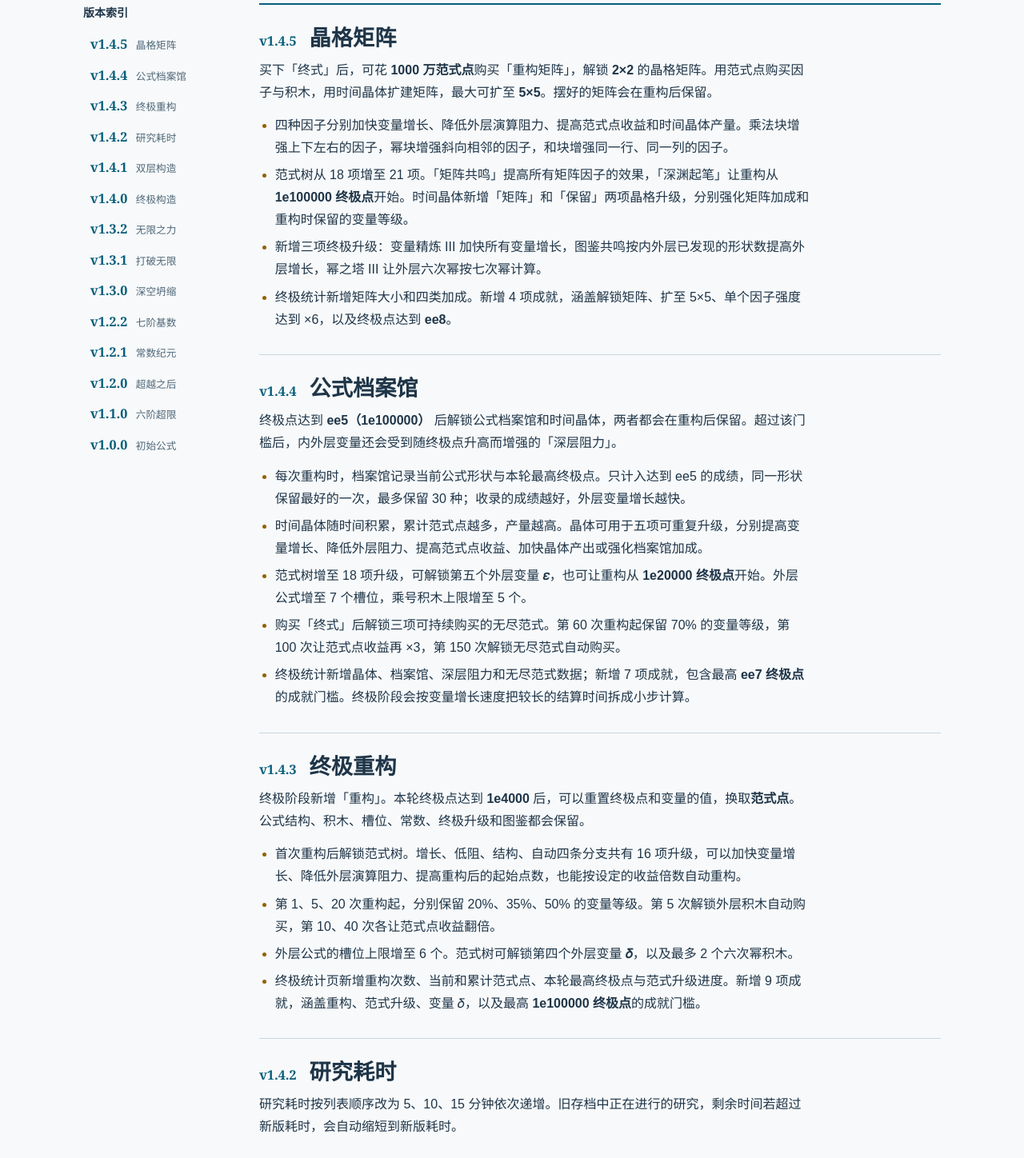
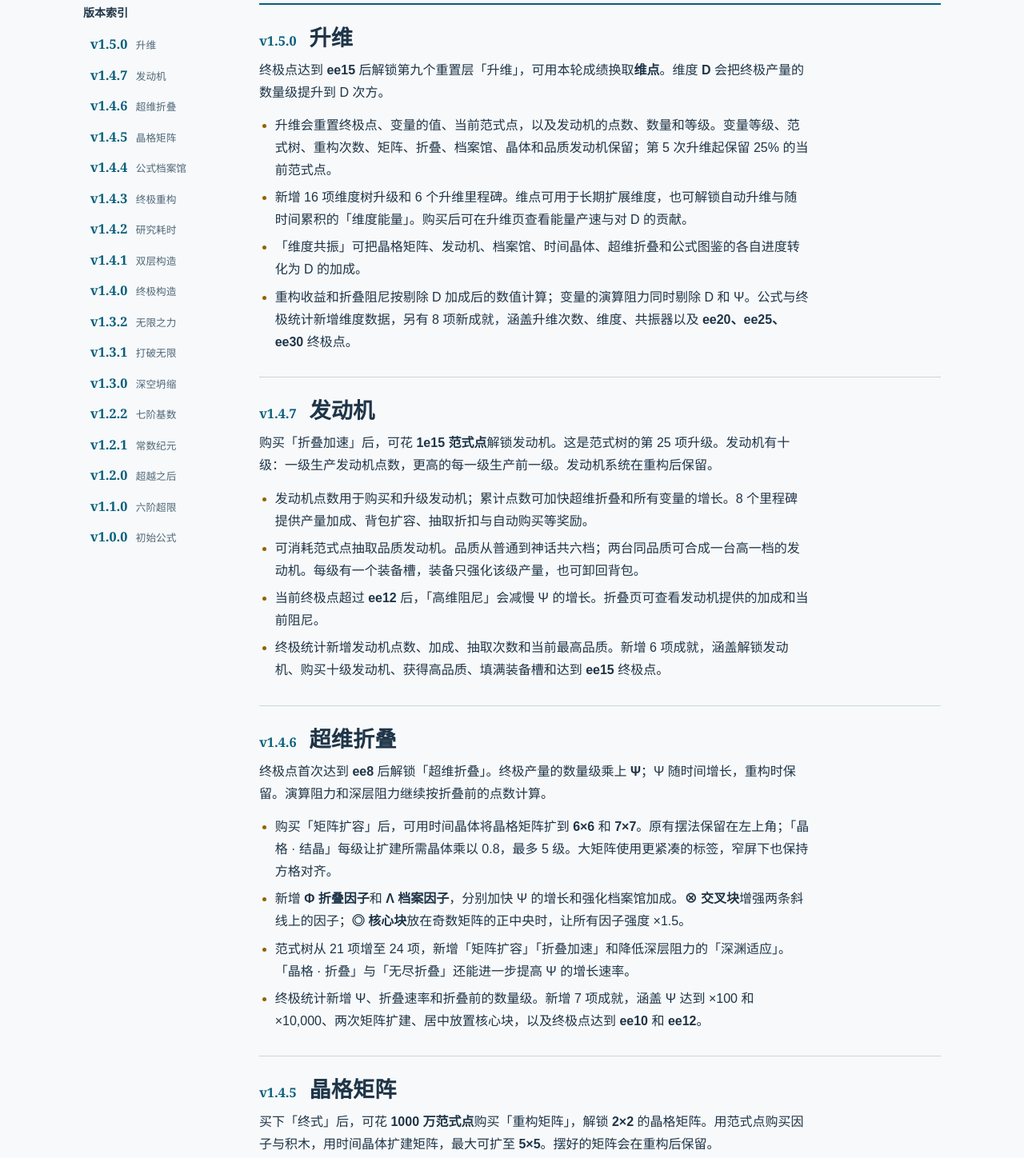
Before and after one commit to dfsoft123new2/wjys, a plain HTML site: page changelog.html in a window 1280 px wide. Shown: the part 176-1624 px from the top of the page at 80% size. Drawn offline with Linux system fonts and the light colour scheme.

Commit message:
Update changelog.html

```diff
--- a/changelog.html
+++ b/changelog.html
@@ -97,6 +97,9 @@
     <nav aria-label="版本索引">
       <p class="nav-label">版本索引</p>
       <ol>
+        <li><a href="#v1.5.0"><span class="version">v1.5.0</span><span class="nav-title">升维</span></a></li>
+        <li><a href="#v1.4.7"><span class="version">v1.4.7</span><span class="nav-title">发动机</span></a></li>
+        <li><a href="#v1.4.6"><span class="version">v1.4.6</span><span class="nav-title">超维折叠</span></a></li>
         <li><a href="#v1.4.5"><span class="version">v1.4.5</span><span class="nav-title">晶格矩阵</span></a></li>
         <li><a href="#v1.4.4"><span class="version">v1.4.4</span><span class="nav-title">公式档案馆</span></a></li>
         <li><a href="#v1.4.3"><span class="version">v1.4.3</span><span class="nav-title">终极重构</span></a></li>
@@ -114,6 +117,39 @@
       </ol>
     </nav>
     <main aria-label="版本更新记录">
+      <article id="v1.5.0" aria-labelledby="title-v1.5.0">
+        <header><span class="version">v1.5.0</span><h2 id="title-v1.5.0">升维</h2></header>
+        <p class="lead">终极点达到 <strong>ee15</strong> 后解锁第九个重置层「升维」，可用本轮成绩换取<strong>维点</strong>。维度 <strong>D</strong> 会把终极产量的数量级提升到 D 次方。</p>
+        <ul class="changes">
+          <li>升维会重置终极点、变量的值、当前范式点，以及发动机的点数、数量和等级。变量等级、范式树、重构次数、矩阵、折叠、档案馆、晶体和品质发动机保留；第 5 次升维起保留 25% 的当前范式点。</li>
+          <li>新增 16 项维度树升级和 6 个升维里程碑。维点可用于长期扩展维度，也可解锁自动升维与随时间累积的「维度能量」。购买后可在升维页查看能量产速与对 D 的贡献。</li>
+          <li>「维度共振」可把晶格矩阵、发动机、档案馆、时间晶体、超维折叠和公式图鉴的各自进度转化为 D 的加成。</li>
+          <li>重构收益和折叠阻尼按剔除 D 加成后的数值计算；变量的演算阻力同时剔除 D 和 Ψ。公式与终极统计新增维度数据，另有 8 项新成就，涵盖升维次数、维度、共振器以及 <strong>ee20、ee25、ee30</strong> 终极点。</li>
+        </ul>
+      </article>
+
+      <article id="v1.4.7" aria-labelledby="title-v1.4.7">
+        <header><span class="version">v1.4.7</span><h2 id="title-v1.4.7">发动机</h2></header>
+        <p class="lead">购买「折叠加速」后，可花 <strong>1e15 范式点</strong>解锁发动机。这是范式树的第 25 项升级。发动机有十级：一级生产发动机点数，更高的每一级生产前一级。发动机系统在重构后保留。</p>
+        <ul class="changes">
+          <li>发动机点数用于购买和升级发动机；累计点数可加快超维折叠和所有变量的增长。8 个里程碑提供产量加成、背包扩容、抽取折扣与自动购买等奖励。</li>
+          <li>可消耗范式点抽取品质发动机。品质从普通到神话共六档；两台同品质可合成一台高一档的发动机。每级有一个装备槽，装备只强化该级产量，也可卸回背包。</li>
+          <li>当前终极点超过 <strong>ee12</strong> 后，「高维阻尼」会减慢 Ψ 的增长。折叠页可查看发动机提供的加成和当前阻尼。</li>
+          <li>终极统计新增发动机点数、加成、抽取次数和当前最高品质。新增 6 项成就，涵盖解锁发动机、购买十级发动机、获得高品质、填满装备槽和达到 <strong>ee15</strong> 终极点。</li>
+        </ul>
+      </article>
+
+      <article id="v1.4.6" aria-labelledby="title-v1.4.6">
+        <header><span class="version">v1.4.6</span><h2 id="title-v1.4.6">超维折叠</h2></header>
+        <p class="lead">终极点首次达到 <strong>ee8</strong> 后解锁「超维折叠」。终极产量的数量级乘上 <strong>Ψ</strong>；Ψ 随时间增长，重构时保留。演算阻力和深层阻力继续按折叠前的点数计算。</p>
+        <ul class="changes">
+          <li>购买「矩阵扩容」后，可用时间晶体将晶格矩阵扩到 <strong>6×6</strong> 和 <strong>7×7</strong>。原有摆法保留在左上角；「晶格 · 结晶」每级让扩建所需晶体乘以 0.8，最多 5 级。大矩阵使用更紧凑的标签，窄屏下也保持方格对齐。</li>
+          <li>新增 <strong>Φ 折叠因子</strong>和 <strong>Λ 档案因子</strong>，分别加快 Ψ 的增长和强化档案馆加成。<strong>⊗ 交叉块</strong>增强两条斜线上的因子；<strong>◎ 核心块</strong>放在奇数矩阵的正中央时，让所有因子强度 ×1.5。</li>
+          <li>范式树从 21 项增至 24 项，新增「矩阵扩容」「折叠加速」和降低深层阻力的「深渊适应」。「晶格 · 折叠」与「无尽折叠」还能进一步提高 Ψ 的增长速率。</li>
+          <li>终极统计新增 Ψ、折叠速率和折叠前的数量级。新增 7 项成就，涵盖 Ψ 达到 ×100 和 ×10,000、两次矩阵扩建、居中放置核心块，以及终极点达到 <strong>ee10</strong> 和 <strong>ee12</strong>。</li>
+        </ul>
+      </article>
+
       <article id="v1.4.5" aria-labelledby="title-v1.4.5">
         <header><span class="version">v1.4.5</span><h2 id="title-v1.4.5">晶格矩阵</h2></header>
         <p class="lead">买下「终式」后，可花 <strong>1000 万范式点</strong>购买「重构矩阵」，解锁 <strong>2×2</strong> 的晶格矩阵。用范式点购买因子与积木，用时间晶体扩建矩阵，最大可扩至 <strong>5×5</strong>。摆好的矩阵会在重构后保留。</p>
```
